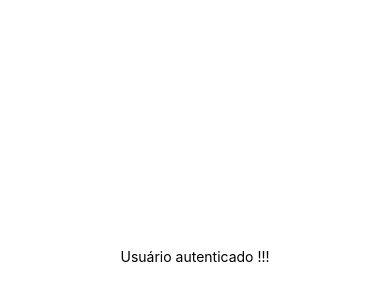
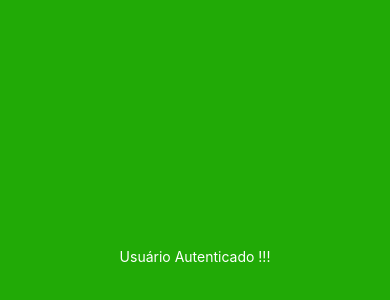
Before and after one commit to brunoemferreira/cs-luistools-react-native-firebase, a React Native app in the folder meuApp/: screen / in a window 390 px wide. Shown: the part 166-466 px from the top of the page. Built offline with nearby package versions, Linux system fonts and the light colour scheme.

Commit message:
Mód 01 - Fundamentos - Aula 12 - Preparando rotas autenticadas

```diff
--- a/meuApp/src/routes/index.tsx
+++ b/meuApp/src/routes/index.tsx
@@ -1,8 +1,11 @@
-import React from 'react';
+import React, { useState } from 'react';
 import RoutesPublic from './routes.public';
+import RoutesSecure from './routes.secure';
 
 const Routes: React.FC = () => {
-  return <RoutesPublic />;
+  const [signed, setSigned] = useState(true);
+
+  return signed ? <RoutesSecure /> : <RoutesPublic />;
 };
 
 export default Routes;
--- a/meuApp/src/routes/routes.public.tsx
+++ b/meuApp/src/routes/routes.public.tsx
@@ -7,7 +7,7 @@ const RoutesPublic: React.FC = () => {
       <SafeAreaView style={styles.savTop} />
       <SafeAreaView style={styles.savBottom}>
         <View style={styles.container}>
-          <Text>Usuário autenticado !!!</Text>
+          <Text style={{ color: '#fff' }}>Usuário Não autenticado !!!</Text>
         </View>
       </SafeAreaView>
     </>
@@ -24,10 +24,10 @@ const styles = StyleSheet.create({
   },
   savBottom: {
     flex: 1,
-    backgroundColor: '#fff',
+    backgroundColor: '#000000',
   },
   savTop: {
     flex: 0,
-    backgroundColor: '#fff',
+    backgroundColor: '#000000',
   },
 });
--- a/meuApp/src/routes/routes.secure.tsx
+++ b/meuApp/src/routes/routes.secure.tsx
@@ -0,0 +1,33 @@
+import React from 'react';
+import { View, Text, StyleSheet, SafeAreaView } from 'react-native';
+
+const RoutesSecure: React.FC = () => {
+  return (
+    <>
+      <SafeAreaView style={styles.savTop} />
+      <SafeAreaView style={styles.savBottom}>
+        <View style={styles.container}>
+          <Text style={{ color: '#fff' }}>Usuário Autenticado !!!</Text>
+        </View>
+      </SafeAreaView>
+    </>
+  );
+};
+
+export default RoutesSecure;
+
+const styles = StyleSheet.create({
+  container: {
+    flex: 1,
+    alignItems: 'center',
+    justifyContent: 'center',
+  },
+  savBottom: {
+    flex: 1,
+    backgroundColor: '#21aa06',
+  },
+  savTop: {
+    flex: 0,
+    backgroundColor: '#21aa06',
+  },
+});
```
